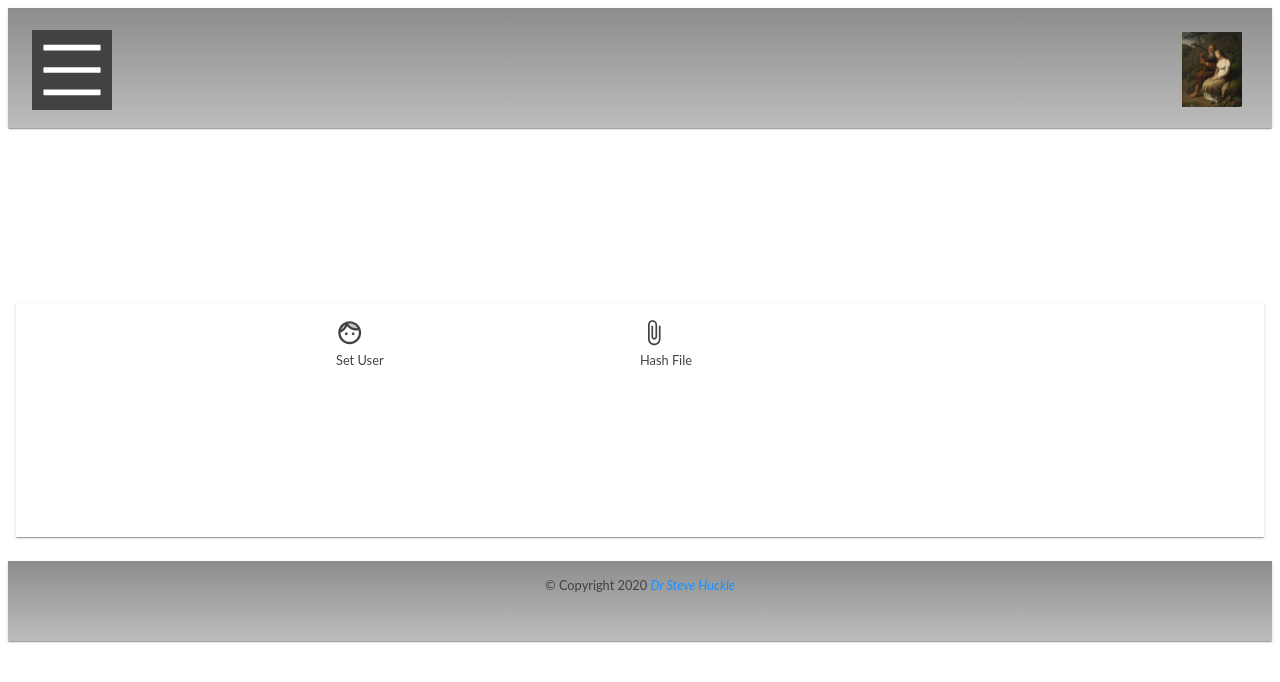
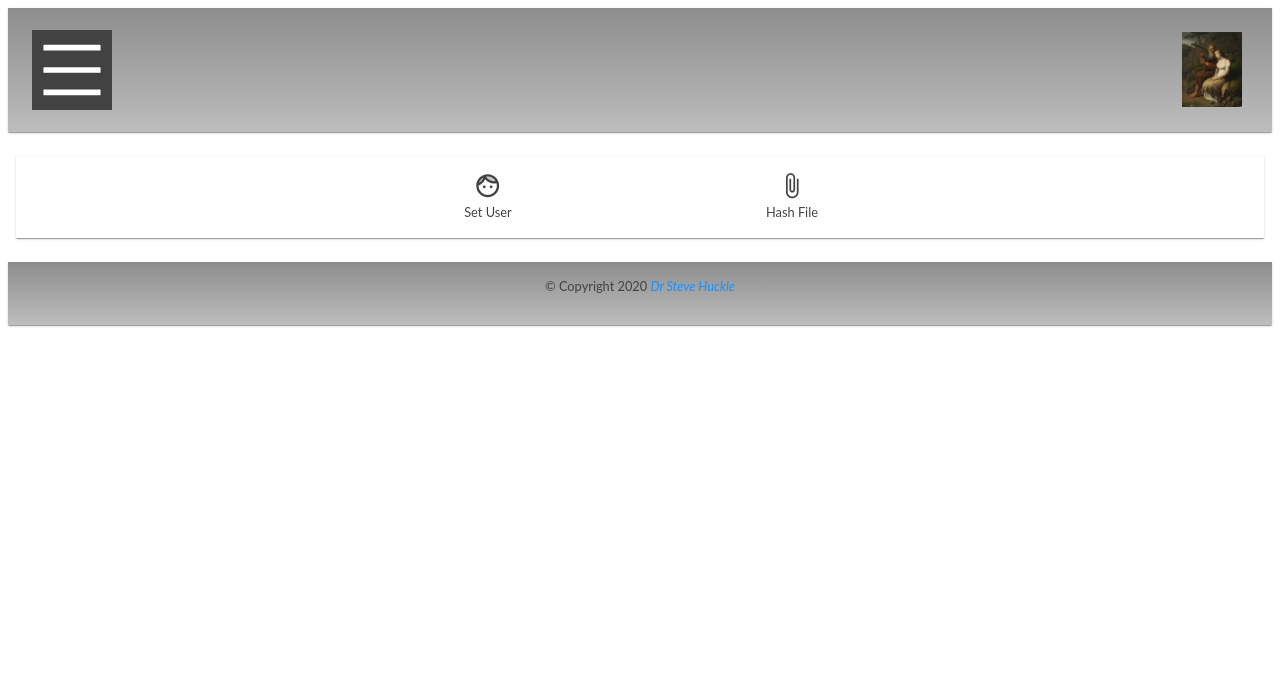
Before and after one commit to glowkeeper/Provenator, a React app: page /events in a window 1280 px wide. Shown: the top 682 px of the page. Built offline with nearby package versions, Linux system fonts and the light colour scheme.

Commit message:
icon styling

```diff
--- a/src/app/components/pages/home.tsx
+++ b/src/app/components/pages/home.tsx
@@ -21,27 +21,35 @@ export const Home = () => {
 
        <Grid container>
 
-            <Grid item container xs={6}>
+            <Grid item container xs={6} justify="center">
 
                 <NavLink to={Local.addUser} className={themeClasses.homeLink}>
                     <Grid item>
-                         <FaceTwoToneIcon color="primary"/>
+                        <Paper className={themeClasses.home} elevation={0}>
+                           <FaceTwoToneIcon color="primary"/>
+                        </Paper>
                     </Grid>
                     <Grid item>
-                        {Paths.addUser}
+                        <Paper className={themeClasses.home} elevation={0}>
+                            {Paths.addUser}
+                        </Paper>
                     </Grid>
                 </NavLink>
 
              </Grid>
 
-             <Grid item container xs={6}>
+             <Grid item container xs={6} justify="center">
 
                  <NavLink to={Local.addFile} className={themeClasses.homeLink}>
                      <Grid item>
+                        <Paper className={themeClasses.home} elevation={0}>
                           <AttachFileTwoToneIcon color="primary"/>
+                        </Paper>
                      </Grid>
                      <Grid item>
-                         {Paths.addFile}
+                        <Paper className={themeClasses.home} elevation={0}>
+                            {Paths.addFile}
+                        </Paper>
                      </Grid>
                  </NavLink>
 
--- a/src/app/styles/theme.tsx
+++ b/src/app/styles/theme.tsx
@@ -138,7 +138,6 @@ const themeStyles = makeStyles({
     width: "100%"
   },
   grid: {
-    height: "100vh",
     width: "100%"
   },
   logo: {
@@ -188,6 +187,10 @@ const themeStyles = makeStyles({
     height: "10%",
     width: "100%"
   },
+  home: {
+    background: 'linear-gradient(#FFFFFF, #FFFFFF)',
+    textAlign: 'center'
+  },
   homeLink: {
     color: theme.palette.text.primary,
     textDecoration: 'none'
```
